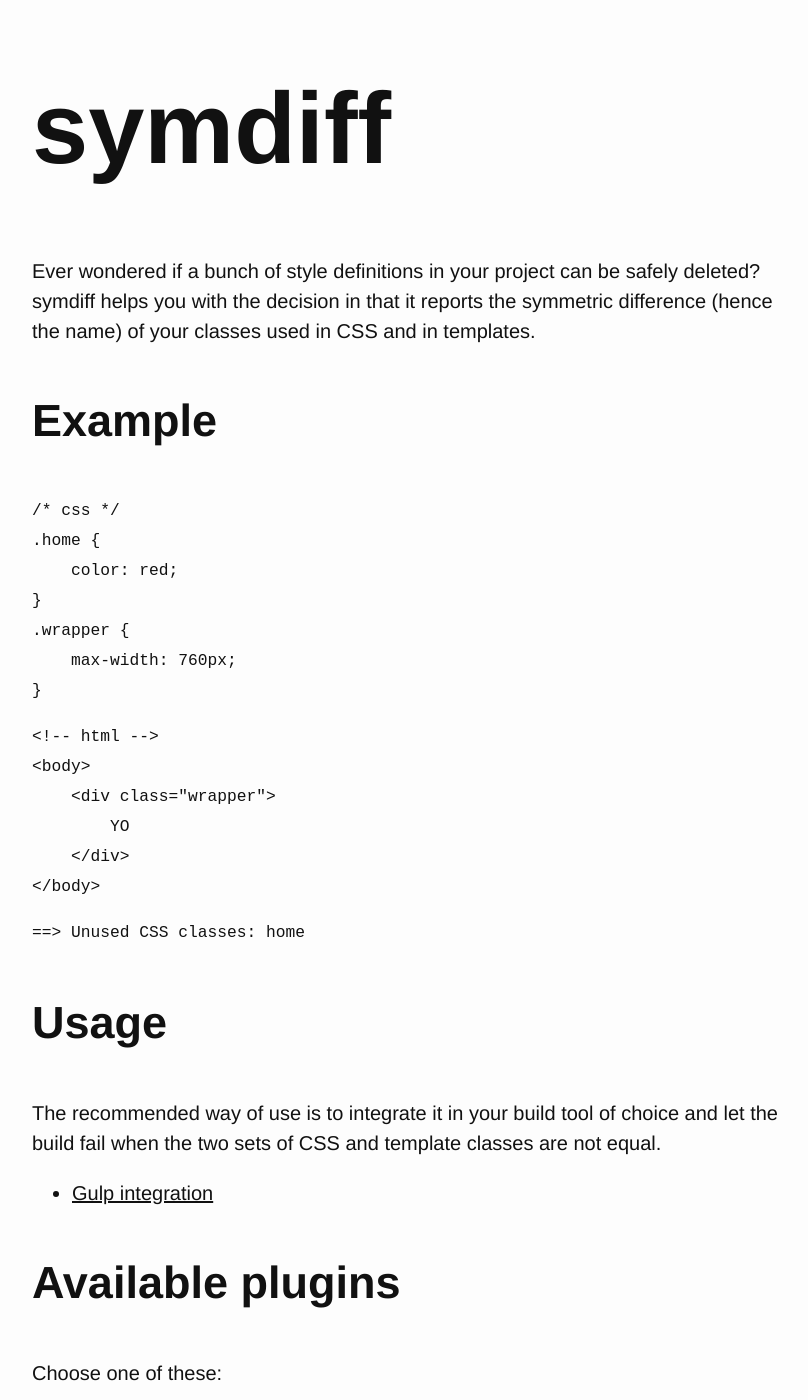
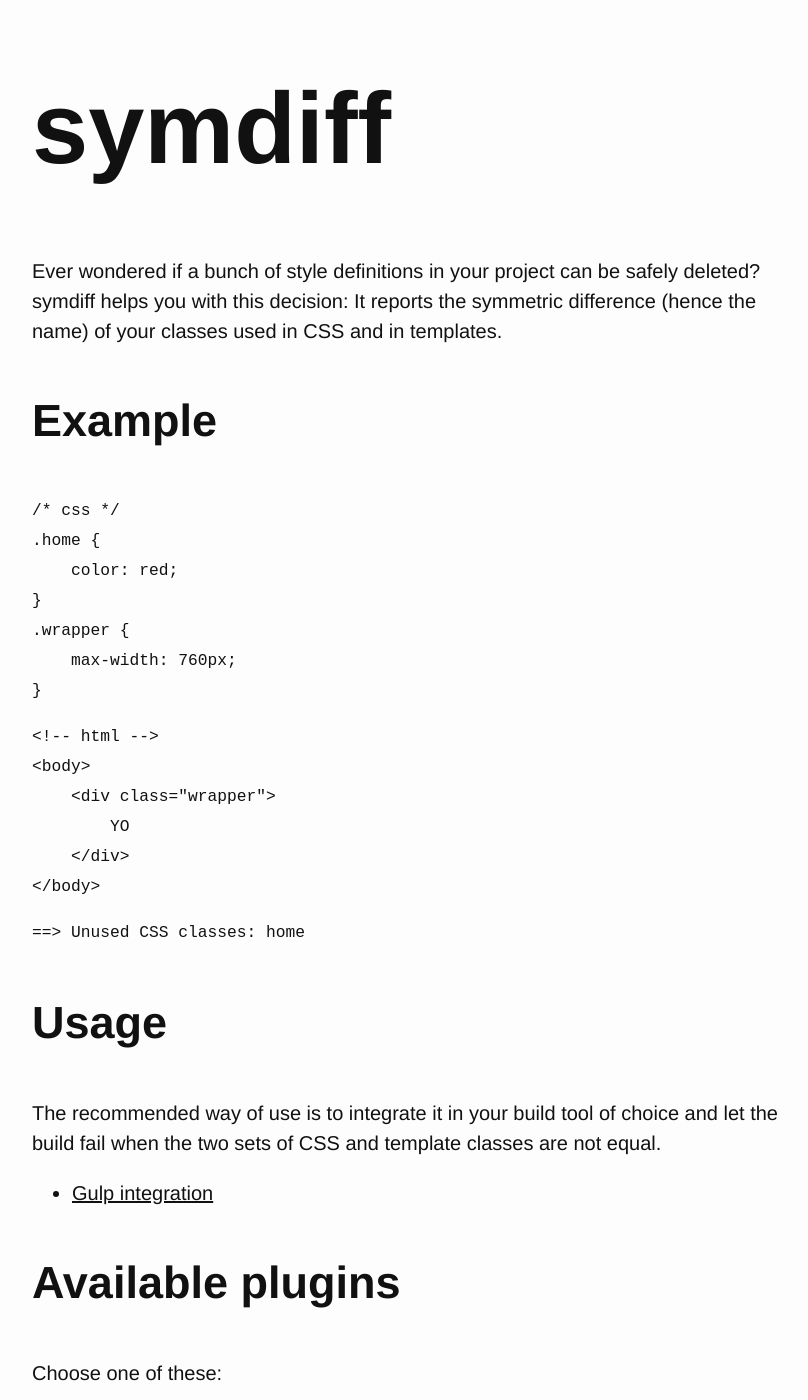
Before and after one commit to symdiff/symdiff.github.io, a Jekyll site: the page built from index.md, in a window 1280 px wide and 1400 px high, scrolled down 291 px. Shown: the whole window, without its empty margins (228-1036 px from the left). Built offline with Jekyll 4.4.1, drawn with Linux system fonts in a browser that asks for light colours; some of the changed text lies outside the part shown.

```diff
--- a/index.md
+++ b/index.md
@@ -10,7 +10,7 @@
 
 # symdiff
 
-Ever wondered if a bunch of style definitions in your project can be safely deleted? symdiff helps you with the decision in that it reports the symmetric difference (hence the name) of your classes used in CSS and in templates.
+Ever wondered if a bunch of style definitions in your project can be safely deleted? symdiff helps you with this decision: It reports the symmetric difference (hence the name) of your classes used in CSS and in templates.
 
 ### Example
 
```
Also changed, not shown: other parts of index.md (+0 -2 lines).
